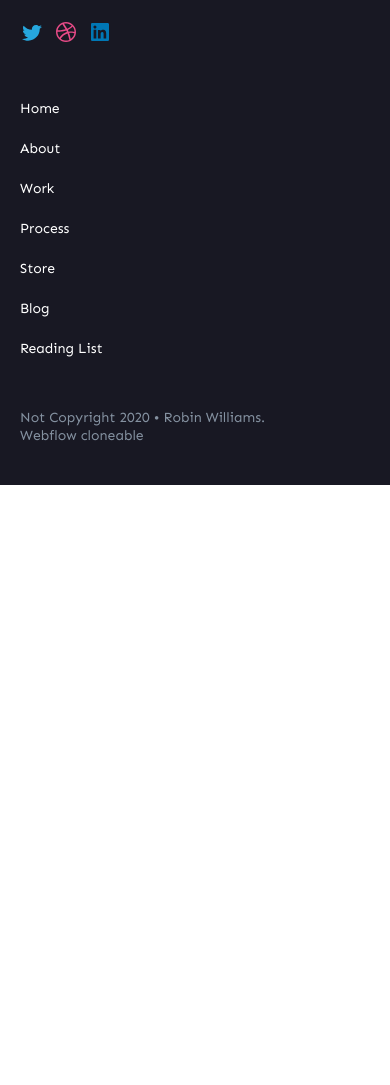
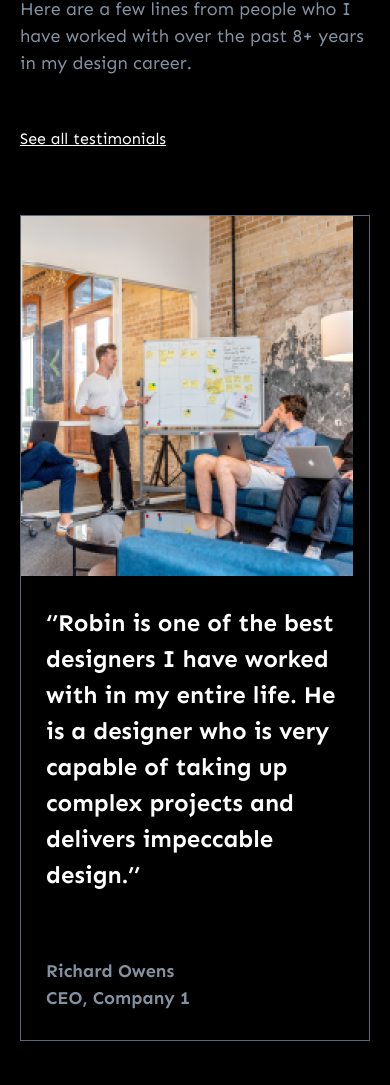
Before and after one commit to Jenlpl/Robin.W, a website: page index.html in a window 390 px wide. Shown: the part 9758-10843 px from the top of the page. Before the commit the page ends 10243 px from the top, so only its background shows below. Drawn offline with Linux system fonts and the light colour scheme.

Commit message:
opinion mobile

```diff
--- a/index.html
+++ b/index.html
@@ -239,18 +239,34 @@
             </section>
             <section class="opinion">
                 <div class="container">
-                    <div class="opinion__text">
-                        <h2></h2>
-                        <p></p>
-                        <a href=""></a>
+                    <div class="opinion__header">
+                        <h2>This is what people say about me</h2>
+                        <p>Here are a few lines from people who I have worked with over the past 8+ years in my design career.</p>
+                        <a href="">See all testimonials</a>
                     </div>
-                    <div class="opinion__photo">
-                        <img src="" alt="">
-                        <p></p>
-                        <p></p>
-                        <p></p>
+                    <ul class="opinion__list">
+                    <li class="opinion__item">
+                        <img src="./images/opinion-section/opinion-image-1.png" alt="">
+                    <div class="opinion__content">
+                        <p class="opinion__testimonial">‘’Robin is one of the best designers I have worked with in my entire life. He is a designer who is very capable of taking up complex projects and delivers impeccable design.’’</p>
+                        <p class="opinion__name">Richard Owens <br> CEO, Company 1</p>
                     </div>
-                </div>
+                    </li>
+                    <li class="opinion__item">
+                        <img src="./images/opinion-section/opinion-image-2.png" alt="">
+                        <div class="opinion__content">
+                        <p class="opinion__testimonial">‘’I think Robin has an incredible gift. It has been an absolute pleasure to work with a designer of this caliber.’’</p>
+                        <p class="opinion__name">Emily Parker <br> CEO, Company 2</p>
+                    </div>
+                    </li>
+                    <li class="opinion__item">
+                        <img src="./images/opinion-section/opinion-image-3.png" alt="">
+                    <div class="opinion__content">
+                        <p class="opinion__testimonial">‘’All I can say that, Robin is a phenomenal designer. The wavelength at which he thinks is astoundaing. I love the focus, passion and attention to detial in the design.’’</p>
+                        <p class="opinion__name">Vincent Rudd <br> CEO, Company 3</p>
+                    </div>
+                    </li>
+                </ul>
             </section>
             <section id="photography">
                 <div class="container"></div>
--- /dev/null
+++ b/styles/_opinion.scss
@@ -0,0 +1,60 @@
+.opinion {
+  background-color: black;
+  .container {
+    display: flex;
+    flex-direction: column;
+    padding: 40px 20px;
+  }
+&__header {
+    h2 {
+font-size: 32px;
+font-weight: 700;
+line-height: 38.5px;
+margin: 0 0 10px;
+    }
+    p {
+font-size: 18px;
+font-weight: 400;
+line-height: 27px;
+color: #8491A0;
+    }
+    a {
+font-size: 16px;
+font-weight: 400;
+line-height: 24px;
+color: white;
+margin: 50px 0;
+display: block;
+    }
+}
+&__list {
+    padding: 0;
+    list-style: none;
+    display: flex;
+        flex-direction: column;
+        align-items: center;
+        gap: 45px;
+    img {
+        width: 332px;
+    }
+}
+&__item {
+    border: 1px solid #5B6876;
+}
+&__content {
+    padding: 0 25px 10px;
+}
+
+&__testimonial {
+    font-size: 24px;
+    font-weight: 700;
+    line-height: 36px;
+    margin-bottom: 65px;
+        }
+        &__name {
+font-size: 18px;
+font-weight: 700;
+line-height: 27px;
+color: #8491A0;
+        }
+}
--- a/styles/styles.scss
+++ b/styles/styles.scss
@@ -12,3 +12,4 @@
 @import './projects';
 @import './instagram';
 @import './dribbble';
+@import './opinion';
```
Also changed, not shown: images/opinion-section/opinion-image-1.png (added), images/opinion-section/opinion-image-2.png (added), images/opinion-section/opinion-image-3.png (added), styles/styles.css.
